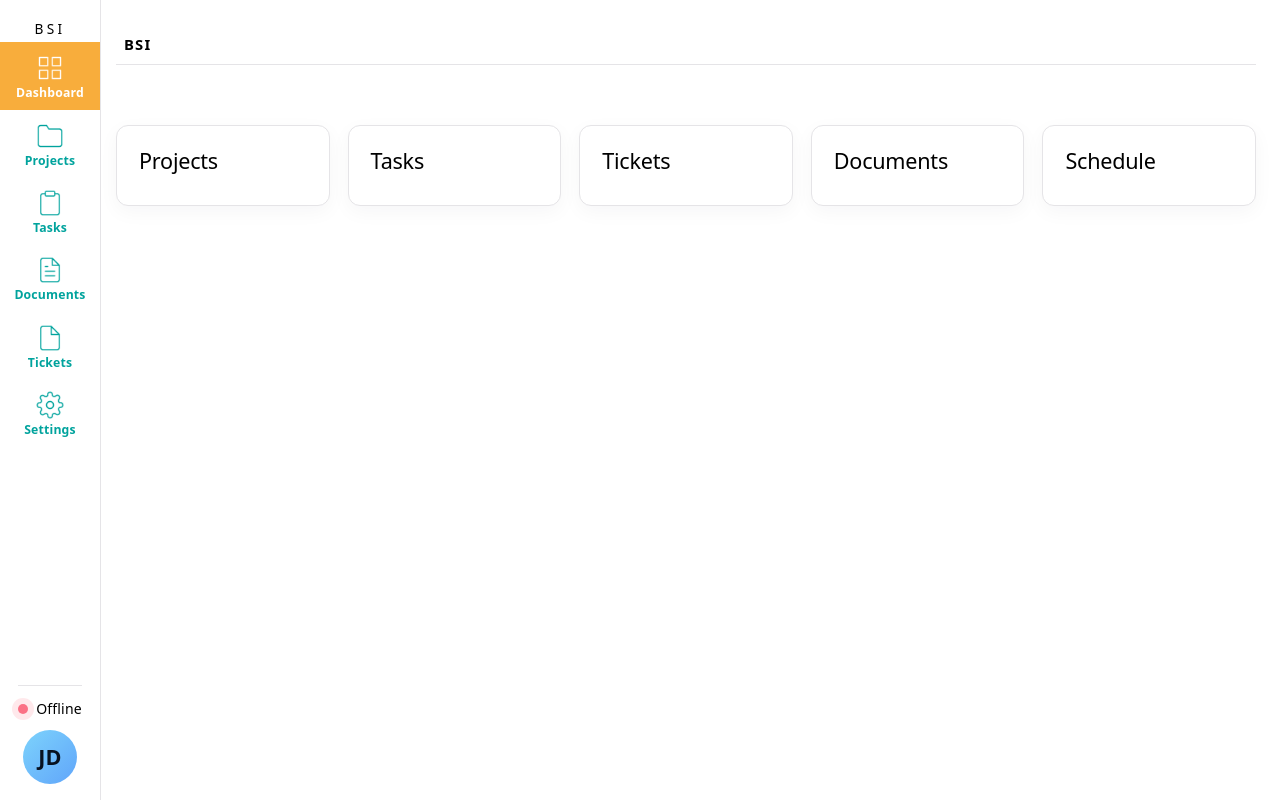
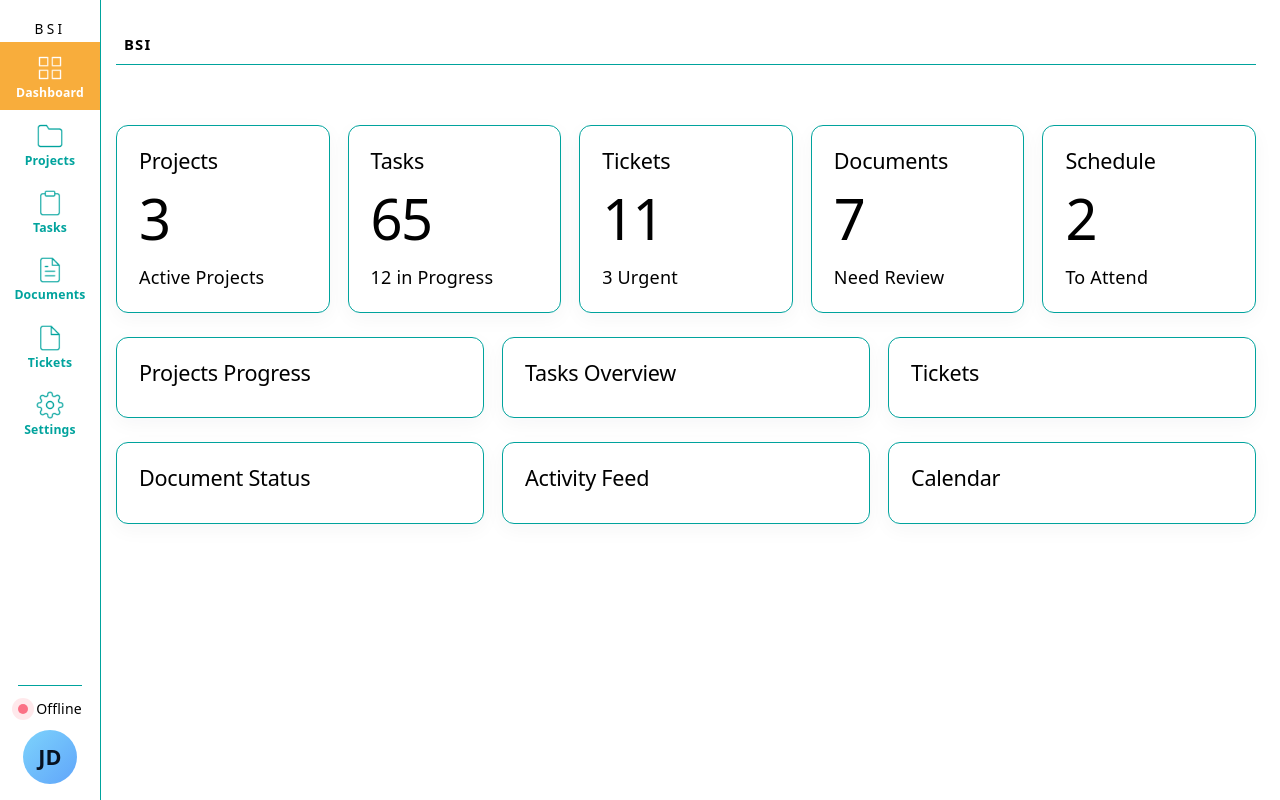
Before and after one commit to JonathanJustinH/Project-Manager-BSI, a React app in the folder frontend/: page / in a window 1280 px wide. Built offline with nearby package versions, Linux system fonts and the light colour scheme; no server answers; the HTML template or start-up script is replaced by a standard one.

Commit message:
Update homepage

```diff
--- a/frontend/src/index.css
+++ b/frontend/src/index.css
@@ -2,7 +2,7 @@
   --text: #000;
   --text-h: #000;
   --bg: #fff;
-  --border: #e5e4e7;
+  --border: #00A39D;
   --code-bg: #f4f3ec;
   --accent: #aa3bff;
   --accent-bg: rgba(170, 59, 255, 0.1);
--- a/frontend/src/pages/HomePage.css
+++ b/frontend/src/pages/HomePage.css
@@ -76,14 +76,20 @@
 
 .status-card p,
 .feature-grid p {
-	line-height: 1.7;
 	color: var(--text);
 }
 
 .feature-grid {
 	display: grid;
+	gap: 18px;
+}
+
+.grid-5 {
 	grid-template-columns: repeat(5, minmax(0, 1fr));
-	gap: 18px;
+}
+
+.grid-3 {
+	grid-template-columns: repeat(3, minmax(0, 1fr));
 }
 
 .feature-grid article {
--- a/frontend/src/pages/HomePage.jsx
+++ b/frontend/src/pages/HomePage.jsx
@@ -3,21 +3,55 @@ import "./HomePage.css";
 function HomePage({ backendMessage }) {
   return (
     <>
-      <section className="feature-grid" aria-label="Homepage features">
+      <section className="feature-grid grid-5" aria-label="Homepage features">
+        <div>
+          <article>                     {/* angkanya masi placeholder */}
+            <h2>Projects</h2>
+            <h1>3</h1>
+            <p>Active Projects</p>
+          </article>
+        </div>
         <article>
-          <h2>Projects</h2>
+          <h2>Tasks</h2>
+          <h1>65</h1>
+          <p>12 in Progress</p>
         </article>
         <article>
-          <h2>Tasks</h2>
+          <h2>Tickets</h2>
+          <h1>11</h1>
+          <p>3 Urgent</p>
+        </article>
+        <article>
+          <h2>Documents</h2>
+          <h1>7</h1>
+          <p>Need Review</p>
+        </article>
+        <article>
+          <h2>Schedule</h2>
+          <h1>2</h1>
+          <p>To Attend</p>
+        </article>
+      </section>
+      <section className="feature-grid grid-3" aria-label="Homepage features">
+        <article>
+          <h2>Projects Progress</h2>
+        </article>
+        <article>
+          <h2>Tasks Overview</h2>
         </article>
         <article>
           <h2>Tickets</h2>
         </article>
+      </section>
+      <section className="feature-grid grid-3" aria-label="Homepage features">
         <article>
-          <h2>Documents</h2>
+          <h2>Document Status</h2>
         </article>
         <article>
-          <h2>Schedule</h2>
+          <h2>Activity Feed</h2>
+        </article>
+        <article>
+          <h2>Calendar</h2>
         </article>
       </section>
     </>
```
